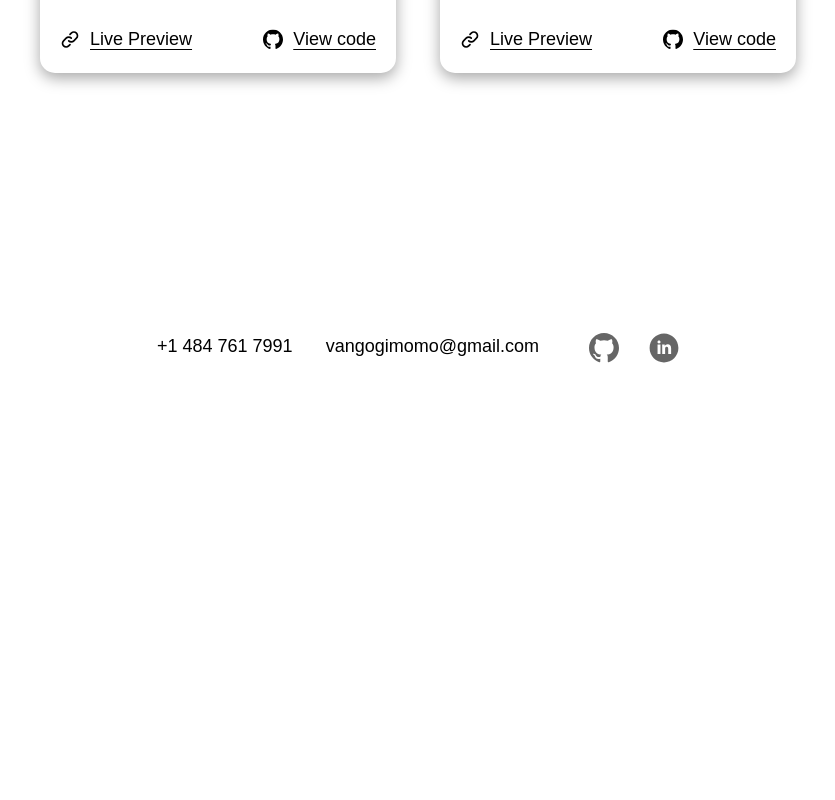
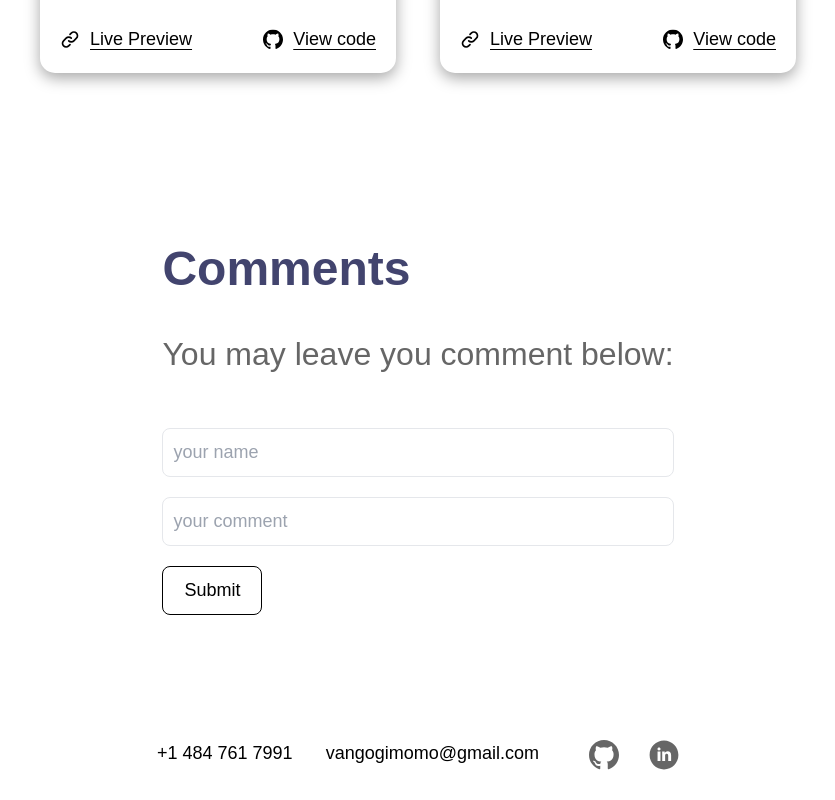
Before and after one commit to Birlogich/portfolio, a React (Create React App) app: page / in a window 1280 px wide. Shown: the part 4116-4916 px from the top of the page, without its empty margins (222-1057 px from the left). Before the commit the page ends 4509 px from the top, so only its background shows below. Built offline with nearby package versions, Linux system fonts and the light colour scheme.

Commit message:
Made some changes. Added Comments Section

```diff
--- /dev/null
+++ b/src/components/Comments/Comment.jsx
@@ -0,0 +1,24 @@
+import { RxAvatar } from "react-icons/rx";
+import { useTheme } from "../../features/theme/use-theme";
+
+export const Comment = (com) => {
+  const [theme] = useTheme();
+  return (
+    <div className="flex flex-col w-full border-b-[1px] border-solid border-section-subtitle-color pb-[10px] mb-[10px] items-center">
+      <div className="flex w-full justify-start items-center mb-[20px]">
+        <RxAvatar
+          className="w-[30px] mr-[20px]"
+          color={theme === "dark" ? "white" : "black"}
+        />
+        <p className="text-general text-card-title-color flex-auto font-bold">
+          {com?.name}
+        </p>
+      </div>
+      <div className="w-full justify-start">
+        <p className="text-general text-section-subtitle-color mb-[12px] flex-auto">
+          - {com?.mes}
+        </p>
+      </div>
+    </div>
+  );
+};
--- /dev/null
+++ b/src/components/Comments/Comments.jsx
@@ -0,0 +1,68 @@
+import { addComment } from "../../features/comments/comments-slice";
+import { useDispatch, useSelector } from "react-redux";
+import { Comment } from "./Comment";
+import { useTheme } from "../../features/theme/use-theme";
+
+export const Comments = () => {
+  const dispatch = useDispatch();
+  const [theme] = useTheme();
+  const { comments } = useSelector((state) => state.comment);
+
+  const addMessage = (e) => {
+    e.preventDefault();
+    const name = e.target.name.value;
+    const mes = e.target.mes.value;
+    dispatch(addComment({ name, mes }));
+    e.target.reset();
+  };
+
+  return (
+    <div className="flex flex-col mb-[100px] sm:mb-[50px]">
+      <h2 className="text-section-title-color text-section-title font-bold mb-[25px] sm:text-[35px]">
+        Comments
+      </h2>
+      <p className="mb-[50px] text-ordinary text-section-subtitle sm:mb-[25px] sm:text-[25px]">
+        You may leave you comment below:
+      </p>
+      <form
+        onSubmit={(e) => addMessage(e)}
+        className="flex flex-col mb-[25px]"
+        id="commentForm"
+      >
+        <input
+          type="text"
+          placeholder="your name"
+          name="name"
+          className="border-text-link-color border-[1px] border-solid p-[10px] rounded-lg mb-[20px] text-general text-section-subtitle-color"
+        ></input>
+        <input
+          type="text"
+          placeholder="your comment"
+          name="mes"
+          className="border-text-link-color border-[1px] border-solid p-[10px] rounded-lg mb-[20px] text-general text-section-subtitle-color"
+        ></input>
+        <button
+          className={`
+        ${theme === "dark" ? "bg-white" : ""}
+        flex flex-col border-black border-[1px] border-solid p-[10px] rounded-lg max-w-[100px] items-center justify-center`}
+        >
+          Submit
+        </button>
+      </form>
+      {comments?.length === 1 && (
+        <div className="flex flex-col">
+          {comments?.slice(0, 1).map((com, index) => {
+            return <Comment {...com} key={index} />;
+          })}
+        </div>
+      )}
+      {comments?.length > 1 && (
+        <div className="flex flex-col">
+          {comments?.map((com, index) => {
+            return <Comment {...com} key={index} />;
+          })}
+        </div>
+      )}
+    </div>
+  );
+};
--- a/src/components/Contact/Contact.jsx
+++ b/src/components/Contact/Contact.jsx
@@ -8,7 +8,7 @@ const gradientStyle = {
 
 export const Contact = () => {
   return (
-    <div className="flex h-full w-full justify-center items-center flex-col px-[30px]">
+    <div className="flex h-full w-full justify-center items-start flex-col px-[30px]">
       <p className="text-title-bg text-section-title-color font-bold sm:text-[25px]">
         For any questions please mail me:
       </p>
--- a/src/components/Main/Main.jsx
+++ b/src/components/Main/Main.jsx
@@ -1,3 +1,4 @@
+import { Comments } from "../Comments/Comments";
 import { Hero } from "./Hero";
 import { Projects } from "./Projects";
 import { TechStack } from "./TechStack";
@@ -8,6 +9,7 @@ export const Main = () => {
       <Hero />
       <TechStack />
       <Projects />
+      <Comments />
     </main>
   );
 };
--- a/src/components/Main/Project.jsx
+++ b/src/components/Main/Project.jsx
@@ -1,5 +1,7 @@
 import { Link } from "react-router-dom";
 import { useTheme } from "../../features/theme/use-theme";
+import { useState } from "react";
+import { IoMdClose } from "react-icons/io";
 
 const copyIcon = (
   <svg
@@ -53,8 +55,10 @@ const gitImage = (
 export const Project = ({ project }) => {
   const [theme] = useTheme();
   const dropShadowStyle = { boxShadow: "rgba(0, 0, 0, 0.35) 0px 5px 15px" };
+  const [fulldesc, setFullDesc] = useState("");
 
   return (
+    <>
       <div
         style={dropShadowStyle}
         className="flex flex-col rounded-[15px] max-w-[356px] w-full mx-[22px] mb-[60px] bg-[#FDFDFD] bg-bg-card-color min-w-[275px]"
@@ -71,11 +75,14 @@ export const Project = ({ project }) => {
             <p className="text-card-title-color text-card-title mb-[17px] font-bold">
               {project.title}
             </p>
-          <p className="text-general text-section-subtitle-color mb-[12px] flex-auto">
+            <button
+              className="text-general text-section-subtitle-color mb-[12px] flex-auto"
+              onClick={() => setFullDesc(true)}
+            >
               {project.describe.length > 100
                 ? project.describe.slice(0, 100) + "..."
                 : project.describe}
-          </p>
+            </button>
             <p className="text-general text-section-subtitle-color mb-[24px]">
               <span className="text-card-title-color">Tech stack: </span>
               {project.stack}
@@ -109,5 +116,21 @@ export const Project = ({ project }) => {
           </div>
         </div>
       </div>
+      {fulldesc && (
+        <div className="w-full h-full overflow-hidden flex items-center justify-center fixed top-0 left-0 backdrop-blur-[6px] z-10">
+          <div
+            className={`${
+              theme === "dark" ? "bg-white" : "bg-black"
+            } flex flex-col w-full max-w-[356px] justify-between text-ordinary items-center p-[30px] rounded-lg relative`}
+          >
+            <IoMdClose
+              className="absolute top-0 right-0 w-[35px]"
+              onClick={() => setFullDesc(false)}
+            />
+            <p>{project.describe}</p>
+          </div>
+        </div>
+      )}
+    </>
   );
 };
--- a/src/components/Main/Projects.jsx
+++ b/src/components/Main/Projects.jsx
@@ -150,7 +150,7 @@ export const Projects = () => {
   }, []);
 
   return (
-    <div className="flex flex-col text-center mb-[200px] items-center sm:mb-[50px]">
+    <div className="flex flex-col text-center mb-[100px] items-center sm:mb-[50px]">
       <h2 className="text-section-title-color text-section-title font-bold mb-[25px] sm:text-[35px]">
         Projects
       </h2>
--- /dev/null
+++ b/src/features/comments/comments-slice.js
@@ -0,0 +1,17 @@
+import { createSlice } from "@reduxjs/toolkit";
+
+const initialState = {
+  comments: [],
+};
+
+const addCommentSlice = createSlice({
+  name: "@@comment",
+  initialState,
+  reducers: {
+    addComment: (state, action) => {
+      state.comments.push(action.payload);
+    },
+  },
+});
+export const { addComment } = addCommentSlice.actions;
+export const addCommentReducer = addCommentSlice.reducer;
--- a/src/store.js
+++ b/src/store.js
@@ -12,9 +12,11 @@ import {
 import storage from "redux-persist/lib/storage";
 import { combineReducers } from "@reduxjs/toolkit";
 import { themeReducer } from "./features/theme/theme-slice";
+import { addCommentReducer } from "./features/comments/comments-slice";
 
 const appReducer = combineReducers({
   theme: themeReducer,
+  comment: addCommentReducer,
 });
 
 export const rootReducer = (state, action) => {
```
Also changed, not shown: 1 other file (tests, documents, lock files or other folders). Lines whose indentation alone changed are shown as unchanged.
